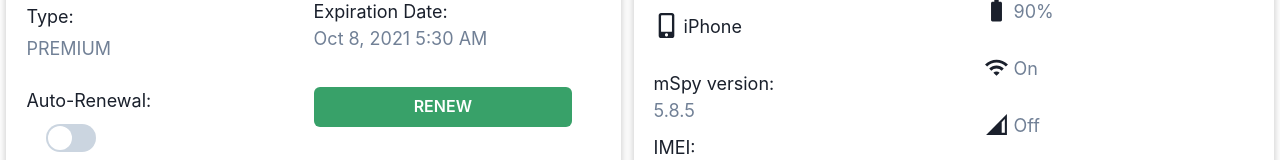
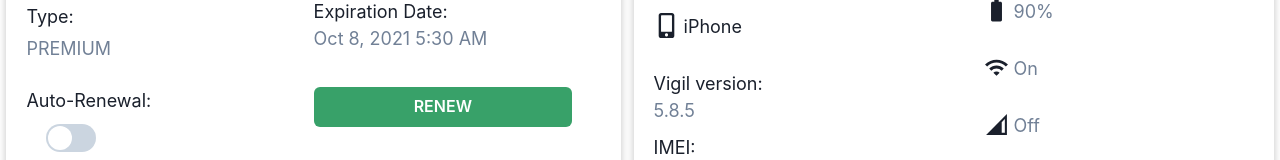
Before and after one commit to iamsahilydv/mspy, a React (Create React App) app: page / in a window 1280 px wide. Shown: the part 1178-1338 px from the top of the page. Built offline with nearby package versions, Linux system fonts and the light colour scheme.

Commit message:
company name change in code

```diff
--- a/src/Components/Home/Dashboard.jsx
+++ b/src/Components/Home/Dashboard.jsx
@@ -21,7 +21,7 @@
   const [expirationDate, setExpirationDate] = useState("Oct 8, 2021 5:30 AM");
   const [autoRenew, setAutoRenew] = useState(false);
   const [targetPhone, setTargetPhone] = useState("iPhone");
-  const [mSpyversion, setMSpyversion] = useState("5.8.5");
+  const [vigilversion, setvigilversion] = useState("5.8.5");
   const [imei, setImei] = useState("39023876478372hdfWa");
   const [battery, setBattery] = useState("90%");
   const [wifi, setWifi] = useState(true);
@@ -117,9 +117,9 @@
                 {targetPhone}
               </Text>
             </Flex>
-            <Text className={style.text1Detail}>mSpy version:</Text>
+            <Text className={style.text1Detail}>Vigil version:</Text>
             <Text className={style.text2Detail} color={"gray.500"}>
-              {mSpyversion}
+              {vigilversion}
             </Text>
             <Text mt={"10px"} className={style.text1Detail}>
               IMEI:
```
